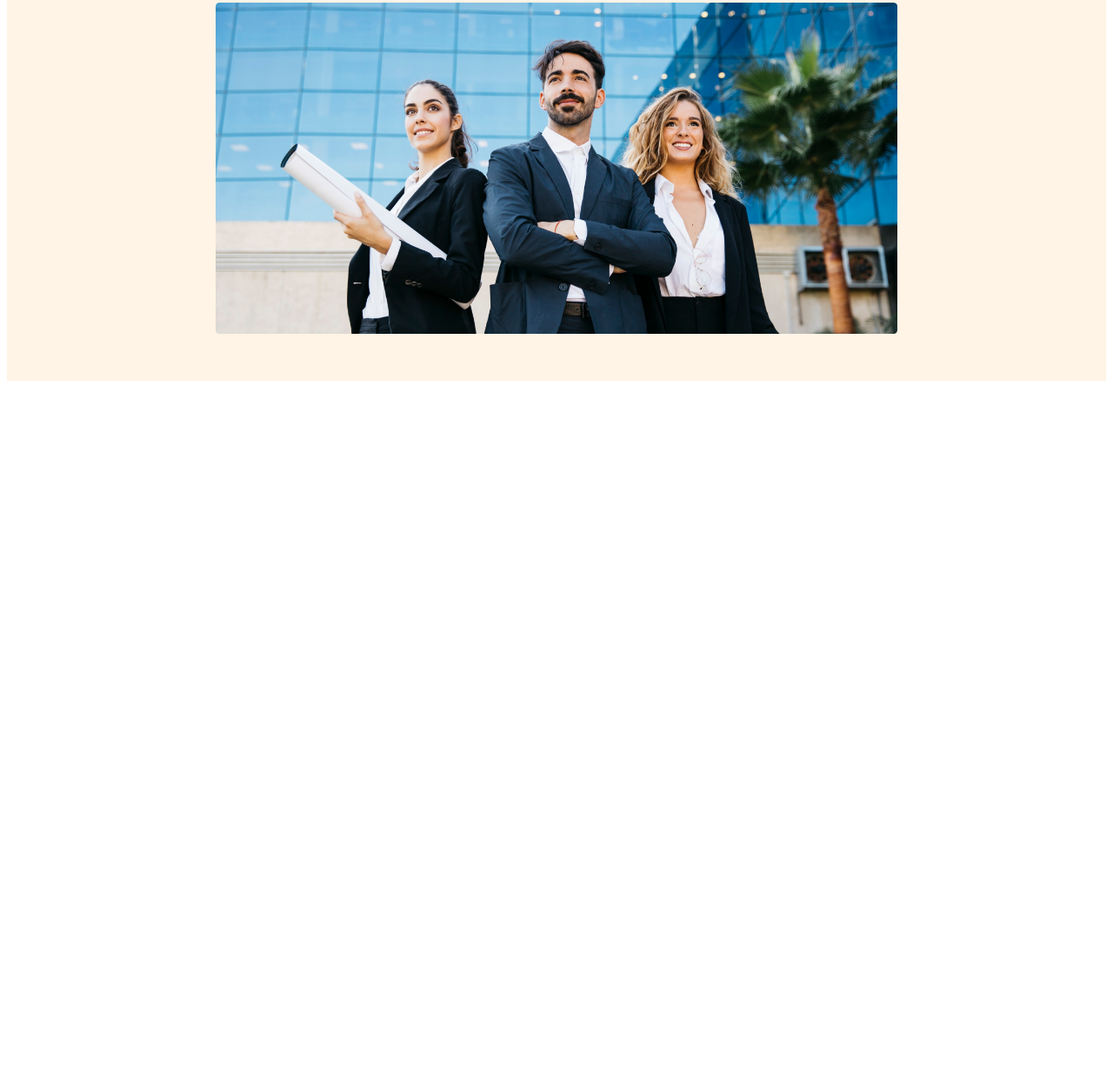
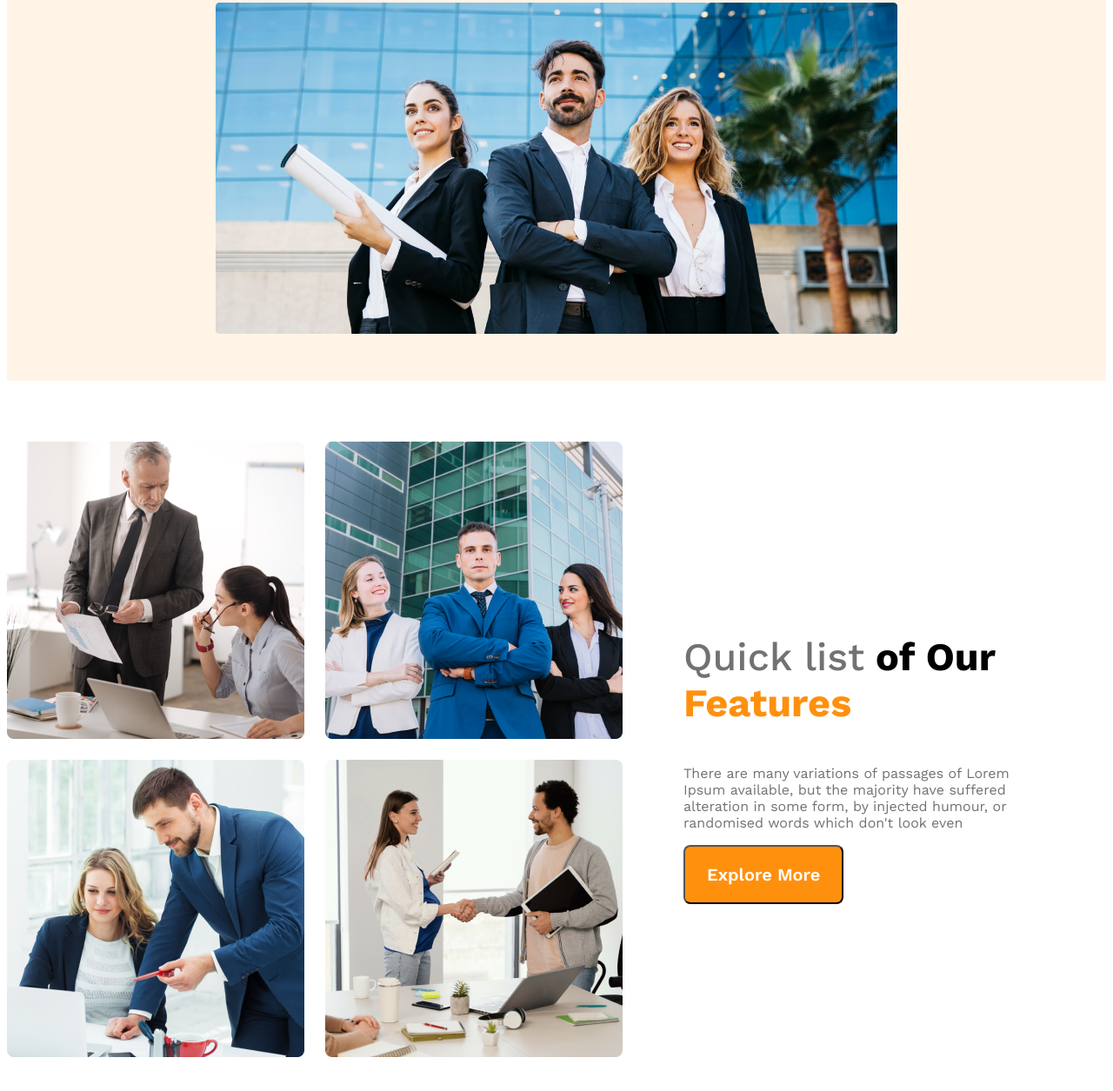
Before and after one commit to sakib31p/g3-architects-website, a plain HTML site: page index.html in a window 1280 px wide. Shown: the part 421-1676 px from the top of the page at 87% size. Before the commit the page ends 867 px from the top, so only its background shows below. Drawn offline with nearby package versions, Linux system fonts and the light colour scheme.

Commit message:
team section responsive and finish

```diff
--- a/index.html
+++ b/index.html
@@ -34,6 +34,25 @@
     </header>
     <main>
 
+    <!--  team feature section  -->
+    <section class="teams-container">
+        <div class="teams-img-container">
+            <img src="images/team1.png" alt="">
+            <img src="images/team2.png" alt="">
+            <img src="images/team3.png" alt="">
+            <img src="images/team4.png" alt="">
+
+        </div>
+
+        <div class="teams-content">
+            <h3 class="teams-title"><span class="quick-list">Quick list</span> <span>of Our</span> <span class="text-featured">Features</span></h3>
+            <p class="text-lite-gray">There are many variations of passages of Lorem Ipsum available, but the majority have suffered alteration in some form, by injected humour, or randomised words which don't look even</p>
+            <button class="button-primary">Explore More</button>
+
+
+        </div>
+    </section>
+
     </main>
     <footer>
 
--- a/styles/architect.css
+++ b/styles/architect.css
@@ -38,6 +38,11 @@ nav li a {
     font-weight: 700;
     color: #131313;
 }
+/* share style  */
+.text-lite-gray {
+    font-size: 16px;
+    font-weight: 400;
+    color: #727272;
 
 /* banner style*/
 .banner-content {
@@ -53,12 +58,7 @@ banner-title {
     color: #131313;
 }
 
-.banner-description {
-    font-size: 16px;
-    font-weight: 400;
-    color: #727272;
 }
-
 .button-primary {
     color: #FFF;
     font-size: 20px;
@@ -71,22 +71,76 @@ banner-title {
     width: 100%;
     margin-top: 20px;
 }
+
+/* main style  */
+main{
+    max-width: 1440px;
+    margin: 70px auto;
+}
+/* teams style  */
+.teams-container{
+    display: flex;
+    align-items: center;
+}
+.teams-img-container{
+    display: grid;
+    grid-template-columns: repeat(2, 1fr);
+    gap: 1.5rem;
+}
+.teams-content{
+    padding-left: 70px;
+    padding-right: 70px;
+}
+.teams-title{
+    font-size: 45px;
+}
+.teams-title .quick-list{
+    color: #727272;
+    font-weight: 500;
+}
+.teams-title .text-featured{
+    color: #FF900E;
+    font-weight: 700;
+}
+
+
+
+
+
+
+
+
+
+
+
+
+
+
+
+
+
+
 /* responsive media queary/\ */
 /* mobile phone  */
 @media screen and (max-width:576px){
     header{
         padding: 20px;
     }
-nav{
+nav,
+.teams-container{
     flex-direction: column;
 }
+.teams-img-container{
+    grid-template-columns: 1fr;
+}
+
 }
 /* medium devices  */
 @media screen and (min-width:577px) and (max-width:960px){
     header{
         padding: 50px;
     }
-    nav{
+    nav,.teams-container{
         flex-direction: column;
     }
 }
```
